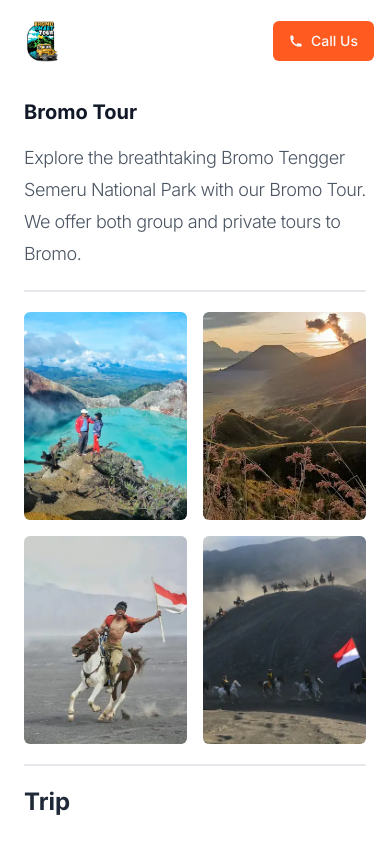
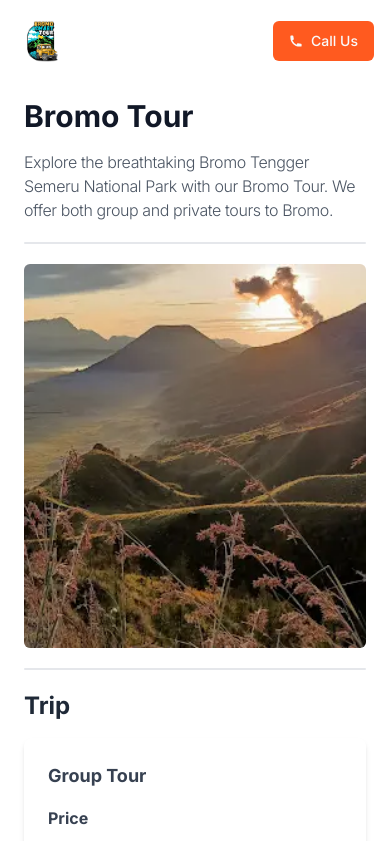
Before and after one commit to alizul01/bromo-sunrise-vinny, a Next.js app: page /tours/bromo-tour in a window 390 px wide. Shown: the top 841 px of the page. Built offline with nearby package versions, Linux system fonts and the light colour scheme.

Commit message:
optimize and fix UI

```diff
--- a/components/pages/tour_detail/content_details/itinerary.tsx
+++ b/components/pages/tour_detail/content_details/itinerary.tsx
@@ -22,9 +22,8 @@ const Itinerary: React.FC<{ itinerary: { timeRange: string; activity: string }[]
                                 <FaClock size={20} />
                             </div>
                             <div>
-                                <p className="text-base font-bold text-gray-700">
-                                    {item.timeRange} - {item.activity}
-                                </p>
+                                <p className="text-base font-bold text-gray-700 mb-1">{item.timeRange}</p>
+                                <p className="text-sm text-gray-500">{item.activity}</p>
                             </div>
                         </motion.div>
                     ))}
--- a/components/pages/tour_detail/gallery.tsx
+++ b/components/pages/tour_detail/gallery.tsx
@@ -1,41 +1,54 @@
 import React from "react";
-import { Skeleton } from "@/components/ui/skeleton";
 import Image from "next/image";
+import Autoplay from "embla-carousel-autoplay"
+import {
+    Carousel,
+    CarouselContent,
+    CarouselItem,
+} from "@/components/ui/carousel";
 
 interface GalleryTourSectionProps {
     images: string[];
 }
 
 const GalleryTourSection: React.FC<GalleryTourSectionProps> = ({ images }) => {
+    const plugin = React.useRef(
+        Autoplay({ delay: 4500, stopOnInteraction: true })
+    )
+
     return (
         <section>
             <div className={'mt-4'}>
-                <div className={"grid grid-cols-2 gap-4"}>
+                <Carousel
+                    className="w-full"
+                    opts={{
+                        loop: true,
+                    }}
+                    plugins={[plugin.current]}
+                    onMouseEnter={plugin.current.stop}
+                    onMouseLeave={plugin.current.reset}
+                >
+                    <CarouselContent>
                         {images.map((image, index) => (
-                        <div key={index}>
-                            {image ? (
+                            <CarouselItem key={index}>
+                                <div>
+                                    {image && (
                                         <Image
                                             src={image}
                                             alt={`Gallery Image ${index + 1}`}
-                                    className="rounded-md object-cover w-full h-52"
-                                    width={500}
-                                    height={500}
+                                            className="rounded-md object-cover w-full h-96"
+                                            width={1080}
+                                            height={1080}
                                             priority={true}
                                             loading={"eager"}
                                             id={`gallery-image-${index + 1}`}
                                         />
-                            ) : (
-                                <Skeleton
-                                    style={{
-                                        aspectRatio: "4/3",
-                                        width: "100%",
-                                        height: "100%",
-                                    }}
-                                />
                                     )}
                                 </div>
+                            </CarouselItem>
                         ))}
-                </div>
+                    </CarouselContent>
+                </Carousel>
             </div>
         </section>
     );
--- a/components/pages/tour_detail/title.tsx
+++ b/components/pages/tour_detail/title.tsx
@@ -1,12 +1,12 @@
 const Title = ({title, subtitle}: { title: string, subtitle: string }) => (
     <div className={'flex flex-col gap-4'}>
         <div>
-            <h2 className="text-xl xl:text-5xl font-bold text-gray-900">
+            <h2 className="text-3xl xl:text-5xl font-bold text-gray-900">
                 {title}
             </h2>
         </div>
         <div>
-            <p className="text-gray-600 font-light text-lg text-start tracking-tight leading-8">
+            <p className="text-gray-600 font-light text-base md:text-lg text-start tracking-tight leading-6">
                 {subtitle}
             </p>
         </div>
--- a/components/partials/footer.tsx
+++ b/components/partials/footer.tsx
@@ -166,7 +166,7 @@ const FooterPartials: React.FC = () => {
                         </ul>
 
                         <p className="mt-8 text-xs text-gray-500 sm:mt-0">
-                            &copy; 2022. Company Name. All rights reserved.
+                            &copy; 2023. Bromo Smart Tour. All rights reserved.
                         </p>
                     </div>
                 </div>
--- /dev/null
+++ b/components/ui/carousel.tsx
@@ -0,0 +1,257 @@
+import * as React from "react"
+import useEmblaCarousel, {
+  type EmblaCarouselType as CarouselApi,
+  type EmblaOptionsType as CarouselOptions,
+  type EmblaPluginType as CarouselPlugin,
+} from "embla-carousel-react"
+import { ArrowLeft, ArrowRight } from "lucide-react"
+
+import { cn } from "@/lib/utils"
+import { Button } from "@/components/ui/button"
+
+type CarouselProps = {
+  opts?: CarouselOptions
+  plugins?: CarouselPlugin[]
+  orientation?: "horizontal" | "vertical"
+  setApi?: (api: CarouselApi) => void
+}
+
+type CarouselContextProps = {
+  carouselRef: ReturnType<typeof useEmblaCarousel>[0]
+  api: ReturnType<typeof useEmblaCarousel>[1]
+  scrollPrev: () => void
+  scrollNext: () => void
+  canScrollPrev: boolean
+  canScrollNext: boolean
+} & CarouselProps
+
+const CarouselContext = React.createContext<CarouselContextProps | null>(null)
+
+function useCarousel() {
+  const context = React.useContext(CarouselContext)
+
+  if (!context) {
+    throw new Error("useCarousel must be used within a <Carousel />")
+  }
+
+  return context
+}
+
+const Carousel = React.forwardRef<
+  HTMLDivElement,
+  React.HTMLAttributes<HTMLDivElement> & CarouselProps
+>(
+  (
+    {
+      orientation = "horizontal",
+      opts,
+      setApi,
+      plugins,
+      className,
+      children,
+      ...props
+    },
+    ref
+  ) => {
+    const [carouselRef, api] = useEmblaCarousel(
+      {
+        ...opts,
+        axis: orientation === "horizontal" ? "x" : "y",
+      },
+      plugins
+    )
+    const [canScrollPrev, setCanScrollPrev] = React.useState(false)
+    const [canScrollNext, setCanScrollNext] = React.useState(false)
+
+    const onSelect = React.useCallback((api: CarouselApi) => {
+      if (!api) {
+        return
+      }
+
+      setCanScrollPrev(api.canScrollPrev())
+      setCanScrollNext(api.canScrollNext())
+    }, [])
+
+    const scrollPrev = React.useCallback(() => {
+      api?.scrollPrev()
+    }, [api])
+
+    const scrollNext = React.useCallback(() => {
+      api?.scrollNext()
+    }, [api])
+
+    const handleKeyDown = React.useCallback(
+      (event: React.KeyboardEvent<HTMLDivElement>) => {
+        if (event.key === "ArrowLeft") {
+          event.preventDefault()
+          scrollPrev()
+        } else if (event.key === "ArrowRight") {
+          event.preventDefault()
+          scrollNext()
+        }
+      },
+      [scrollPrev, scrollNext]
+    )
+
+    React.useEffect(() => {
+      if (!api || !setApi) {
+        return
+      }
+
+      setApi(api)
+    }, [api, setApi])
+
+    React.useEffect(() => {
+      if (!api) {
+        return
+      }
+
+      onSelect(api)
+      api.on("reInit", onSelect)
+      api.on("select", onSelect)
+
+      return () => {
+        api?.off("select", onSelect)
+      }
+    }, [api, onSelect])
+
+    return (
+      <CarouselContext.Provider
+        value={{
+          carouselRef,
+          api: api,
+          opts,
+          orientation:
+            orientation || (opts?.axis === "y" ? "vertical" : "horizontal"),
+          scrollPrev,
+          scrollNext,
+          canScrollPrev,
+          canScrollNext,
+        }}
+      >
+        <div
+          ref={ref}
+          onKeyDownCapture={handleKeyDown}
+          className={cn("relative", className)}
+          role="region"
+          aria-roledescription="carousel"
+          {...props}
+        >
+          {children}
+        </div>
+      </CarouselContext.Provider>
+    )
+  }
+)
+Carousel.displayName = "Carousel"
+
+const CarouselContent = React.forwardRef<
+  HTMLDivElement,
+  React.HTMLAttributes<HTMLDivElement>
+>(({ className, ...props }, ref) => {
+  const { carouselRef, orientation } = useCarousel()
+
+  return (
+    <div ref={carouselRef} className="overflow-hidden">
+      <div
+        ref={ref}
+        className={cn(
+          "flex",
+          orientation === "horizontal" ? "-ml-4" : "-mt-4 flex-col",
+          className
+        )}
+        {...props}
+      />
+    </div>
+  )
+})
+CarouselContent.displayName = "CarouselContent"
+
+const CarouselItem = React.forwardRef<
+  HTMLDivElement,
+  React.HTMLAttributes<HTMLDivElement>
+>(({ className, ...props }, ref) => {
+  const { orientation } = useCarousel()
+
+  return (
+    <div
+      ref={ref}
+      role="group"
+      aria-roledescription="slide"
+      className={cn(
+        "min-w-0 shrink-0 grow-0 basis-full",
+        orientation === "horizontal" ? "pl-4" : "pt-4",
+        className
+      )}
+      {...props}
+    />
+  )
+})
+CarouselItem.displayName = "CarouselItem"
+
+const CarouselPrevious = React.forwardRef<
+  HTMLButtonElement,
+  React.ComponentProps<typeof Button>
+>(({ className, variant = "outline", size = "icon", ...props }, ref) => {
+  const { orientation, scrollPrev, canScrollPrev } = useCarousel()
+
+  return (
+    <Button
+      ref={ref}
+      variant={variant}
+      size={size}
+      className={cn(
+        "absolute  h-8 w-8 rounded-full",
+        orientation === "horizontal"
+          ? "-left-12 top-1/2 -translate-y-1/2"
+          : "-top-12 left-1/2 -translate-x-1/2 rotate-90",
+        className
+      )}
+      disabled={!canScrollPrev}
+      onClick={scrollPrev}
+      {...props}
+    >
+      <ArrowLeft className="h-4 w-4" />
+      <span className="sr-only">Previous slide</span>
+    </Button>
+  )
+})
+CarouselPrevious.displayName = "CarouselPrevious"
+
+const CarouselNext = React.forwardRef<
+  HTMLButtonElement,
+  React.ComponentProps<typeof Button>
+>(({ className, variant = "outline", size = "icon", ...props }, ref) => {
+  const { orientation, scrollNext, canScrollNext } = useCarousel()
+
+  return (
+    <Button
+      ref={ref}
+      variant={variant}
+      size={size}
+      className={cn(
+        "absolute h-8 w-8 rounded-full",
+        orientation === "horizontal"
+          ? "-right-12 top-1/2 -translate-y-1/2"
+          : "-bottom-12 left-1/2 -translate-x-1/2 rotate-90",
+        className
+      )}
+      disabled={!canScrollNext}
+      onClick={scrollNext}
+      {...props}
+    >
+      <ArrowRight className="h-4 w-4" />
+      <span className="sr-only">Next slide</span>
+    </Button>
+  )
+})
+CarouselNext.displayName = "CarouselNext"
+
+export {
+  type CarouselApi,
+  Carousel,
+  CarouselContent,
+  CarouselItem,
+  CarouselPrevious,
+  CarouselNext,
+}
--- a/package.json
+++ b/package.json
@@ -19,6 +19,8 @@
     "@tailwindcss/line-clamp": "^0.4.4",
     "class-variance-authority": "^0.7.0",
     "clsx": "^2.0.0",
+    "embla-carousel-autoplay": "^8.0.0-rc17",
+    "embla-carousel-react": "^8.0.0-rc17",
     "flowbite": "^2.0.0",
     "flowbite-react": "^0.6.4",
     "framer-motion": "^10.16.4",
@@ -30,7 +32,7 @@
     "react-dom": "^18",
     "react-hook-form": "^7.49.2",
     "react-icons": "^4.11.0",
-    "sharp": "^0.33.1",
+    "react-responsive-carousel": "^3.2.23",
     "swiper": "^11.0.4",
     "tailwind-merge": "^2.1.0",
     "tailwindcss-animate": "^1.0.7",
```
Also changed, not shown: components/pages/index/who-we-are-section.tsx (+4 -9 lines), components/pages/tour/card.tsx (+10 -12 lines), components/pages/tour_detail/content_details/additionalinfo.tsx (+13 -17 lines), components/pages/tour_detail/content_details/group_tour.tsx (+15 -16 lines), components/pages/tour_detail/content_details/private_tour.tsx (+9 -9 lines), 1 other file (tests, documents, lock files or other folders). Lines whose indentation alone changed are shown as unchanged.
